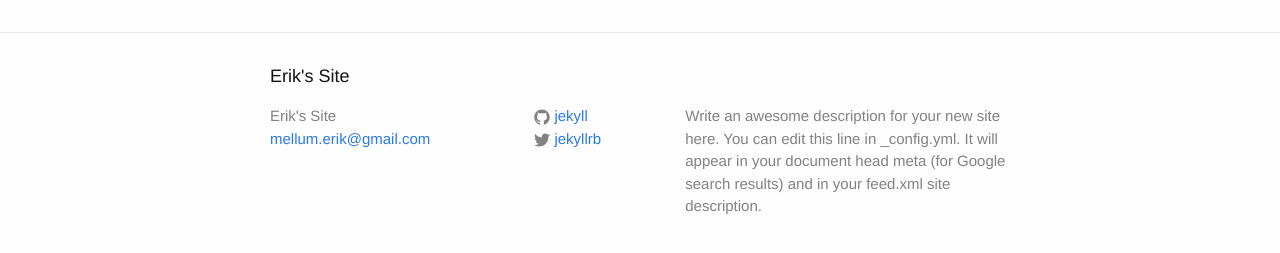
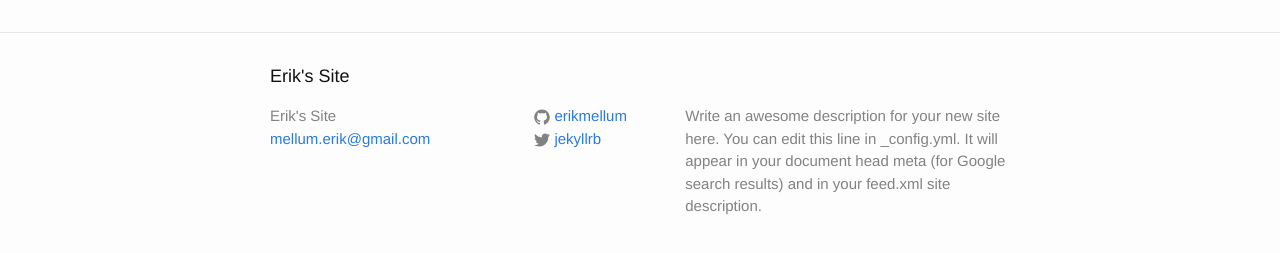
Before and after one commit to ErikMellum/erikmellum.github.io, a Jekyll site: the page built from index.html, in a window 1280 px wide. Shown: the part 264-517 px from the top of the page. Built offline with Jekyll 4.4.1, drawn with Linux system fonts in a browser that asks for light colours.

Commit message:
Edits config.yml

```diff
--- a/_config.yml
+++ b/_config.yml
@@ -8,7 +8,7 @@ description: > # this means to ignore newlines until "baseurl:"
 baseurl: "" # the subpath of your site, e.g. /blog/
 url: "http://erikmellum.github.io" # the base hostname & protocol for your site
 twitter_username: jekyllrb
-github_username:  jekyll
+github_username:  erikmellum
 exclude: [vendor,'README.md', 'Gemfile', 'Gemfile.lock', 'Rakefile']
 # Build settings
 markdown: kramdown
```
